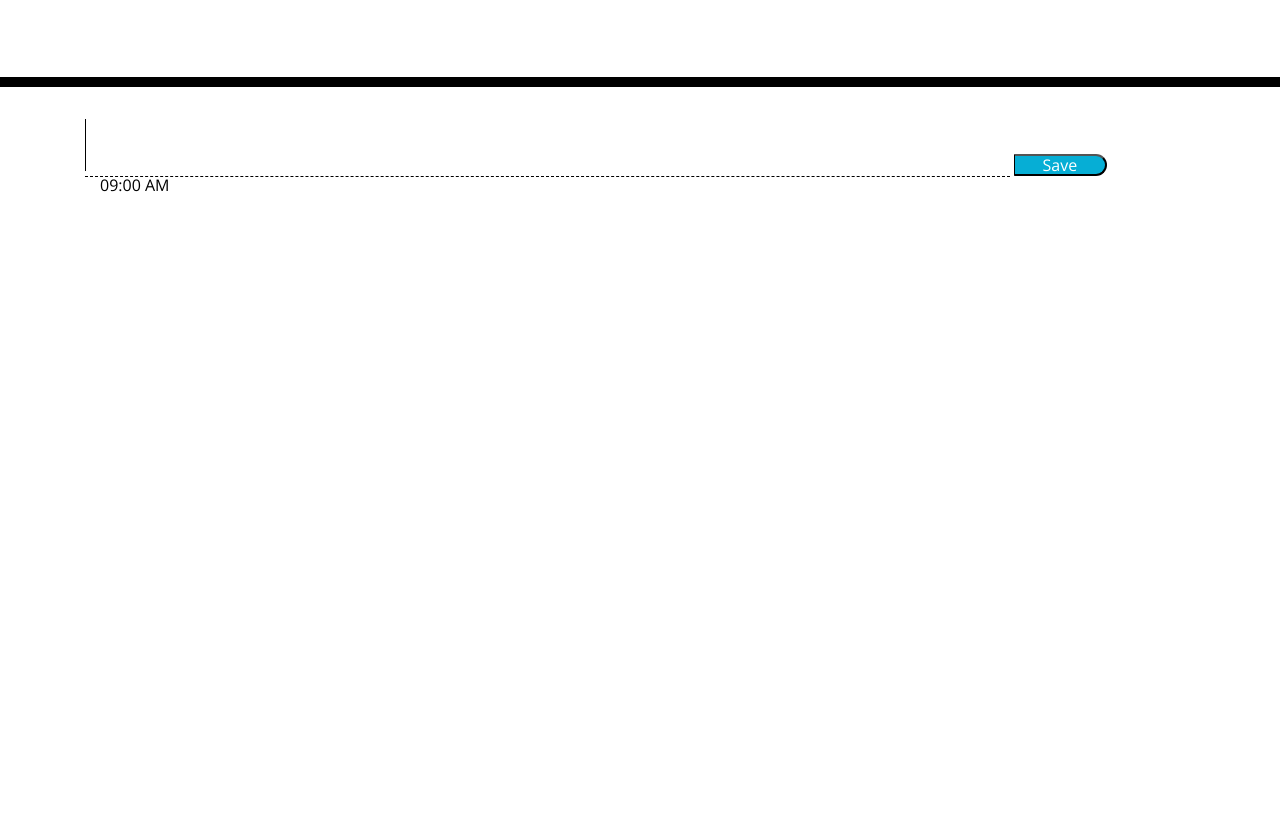
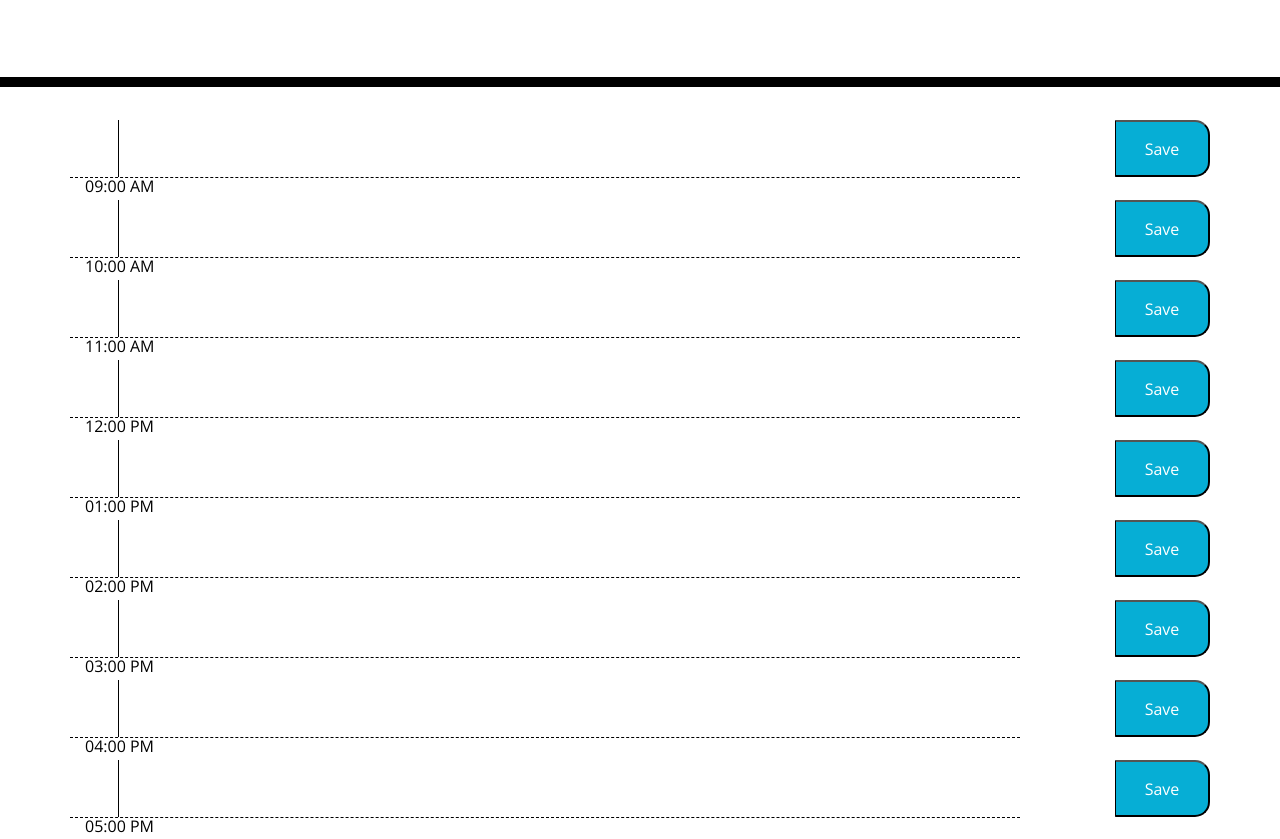
Before and after one commit to Aniesia-Schmolesky/WorkDay-Calendar-Homework-5, a plain HTML site: page index.html in a window 1280 px wide. Shown: the part 269-1108 px from the top of the page. Before the commit the page ends 800 px from the top, so only its background shows below. Drawn offline with nearby package versions, Linux system fonts and the light colour scheme.

Commit message:
Added the rest of the timeblocks

```diff
--- a/index.html
+++ b/index.html
@@ -33,14 +33,59 @@
     <div class="container">
       <!-- Timeblocks go here -->
       <!-- 09:00 am-->
-      <div class="first-hour" class="row time-block">
+      <div class="row time-block">
         <textarea class="col-md-10 description"></textarea>
         <button class="col-md-1 saveBtn ">Save</button>
         <div class="col-md-10 hour">09:00 AM</div>
-
       </div>
-
-
+      <!-- 10:00 am-->
+      <div class="row time-block">
+        <textarea class="col-md-10 description"></textarea>
+        <button class="col-md-1 saveBtn ">Save</button>
+        <div class="col-md-10 hour">10:00 AM</div>
+      </div>
+      <!-- 11:00 am-->
+      <div class="row time-block">
+        <textarea class="col-md-10 description"></textarea>
+        <button class="col-md-1 saveBtn ">Save</button>
+        <div class="col-md-10 hour">11:00 AM</div>
+      </div>
+      <!-- 12:00 pm-->
+      <div class="row time-block">
+        <textarea class="col-md-10 description"></textarea>
+        <button class="col-md-1 saveBtn ">Save</button>
+        <div class="col-md-10 hour">12:00 PM</div>
+      </div>
+      <!-- 01:00 pm-->
+      <div class="row time-block">
+        <textarea class="col-md-10 description"></textarea>
+        <button class="col-md-1 saveBtn ">Save</button>
+        <div class="col-md-10 hour">01:00 PM</div>
+      </div>
+      <!-- 02:00 pm-->
+      <div class="row time-block">
+        <textarea class="col-md-10 description"></textarea>
+        <button class="col-md-1 saveBtn ">Save</button>
+        <div class="col-md-10 hour">02:00 PM</div>
+      </div>
+      <!-- 03:00 pm-->
+      <div class="row time-block">
+        <textarea class="col-md-10 description"></textarea>
+        <button class="col-md-1 saveBtn ">Save</button>
+        <div class="col-md-10 hour">03:00 PM</div>
+      </div>
+      <!-- 04:00 pm-->
+      <div class="row time-block">
+        <textarea class="col-md-10 description"></textarea>
+        <button class="col-md-1 saveBtn ">Save</button>
+        <div class="col-md-10 hour">04:00 PM</div>
+      </div>
+      <!-- 05:00 pm-->
+      <div class="row time-block">
+        <textarea class="col-md-10 description"></textarea>
+        <button class="col-md-1 saveBtn ">Save</button>
+        <div class="col-md-10 hour">05:00 PM</div>
+      </div>
 
 
 
```
